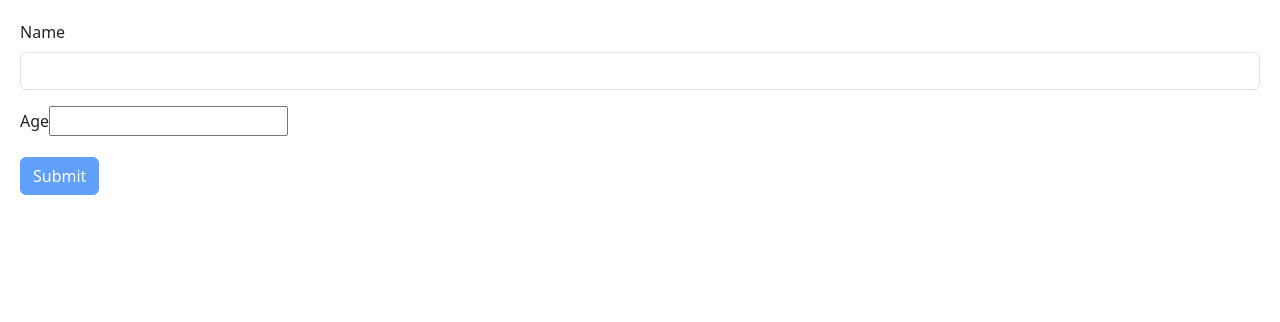
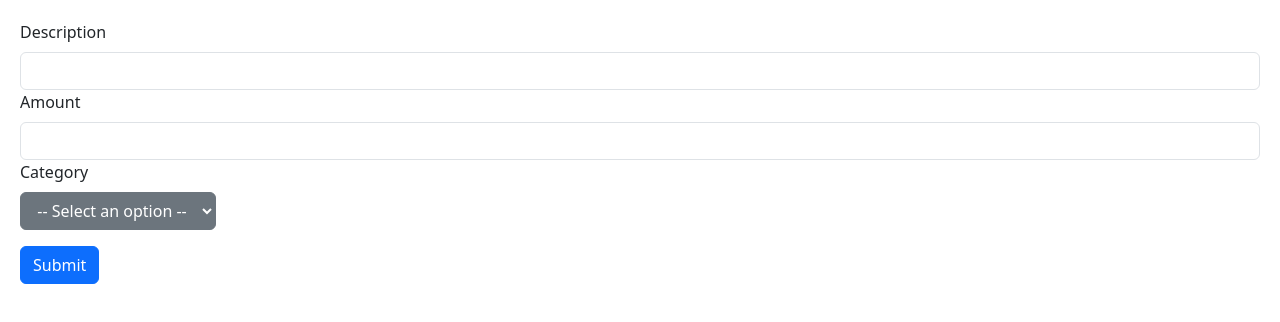
Before and after one commit to zephyr942/reacttutorial, a React app: page / in a window 1280 px wide. Shown: the top 322 px of the page. Built offline with nearby package versions, Linux system fonts and the light colour scheme; the HTML template or start-up script is replaced by a standard one.

Commit message:
4-10 Project-Expense Tracker P1

```diff
--- a/src/App.tsx
+++ b/src/App.tsx
@@ -10,13 +10,14 @@ import Cart from "./components/Cart";
 import NavBar from "./components/NavBar";
 import ExpandableText from "./components/ExpandableText";
 import Form from "./components/Form";
+import ExpenseTracker from "./components/ExpenseTracker";
 
 function App() {
   function handleClick() {}
 
   return (
     <>
-      <Form />
+      <ExpenseTracker />
     </>
   );
 }
--- /dev/null
+++ b/src/components/ExpenseTracker.tsx
@@ -0,0 +1,87 @@
+import React from "react";
+import { useForm } from "react-hook-form";
+import { z } from "zod";
+import { zodResolver } from "@hookform/resolvers/zod";
+
+const schema = z.object({
+  description: z
+    .string()
+    .min(3, { message: "Description must be at least 3 characters" }),
+  amount: z
+    .number({ error: "Age field is required." })
+    .min(3, { message: "Age must be bigger than 3" }),
+  category: z.string().min(1),
+});
+
+type FormData = z.infer<typeof schema>;
+
+const ExpenseTracker = () => {
+  const {
+    register,
+    handleSubmit,
+    formState: { errors, isValid },
+  } = useForm<FormData>({
+    resolver: zodResolver(schema),
+  });
+
+  const onSubmit = (data: FormData) => {
+    console.log(data);
+  };
+
+  return (
+    <form onSubmit={handleSubmit(onSubmit)}>
+      <div className="mb-3">
+        <label htmlFor="description" className="form-label">
+          Description
+        </label>
+        <input
+          {...register("description")}
+          id="description"
+          type="text"
+          className="form-control"
+        />
+        {errors.description && (
+          <p className="text-danger">{errors.description.message}</p>
+        )}
+        <label htmlFor="amount" className="form-label">
+          Amount
+        </label>
+        <input
+          {...register("amount", { valueAsNumber: true })}
+          id="amount"
+          type="number"
+          className="form-control"
+        />
+        {errors.amount && (
+          <p className="text-danger">{errors.amount.message}</p>
+        )}
+        <label htmlFor="category" className="form-label">
+          Category
+        </label>
+        <div className="mb-3">
+          <select
+            id="category"
+            name="categorydd"
+            className="btn btn-secondary dropdown-toggle"
+          >
+            <option value="" disabled selected hidden>
+              -- Select an option --
+            </option>
+            <option value="Groceries" className="dropdown-item">
+              Groceries
+            </option>
+            <option value="Utilities" className="dropdown-item">
+              Utilities
+            </option>
+            <option value="Entertainment" className="dropdown-item">
+              Entertainment
+            </option>
+          </select>
+        </div>
+      </div>
+      <button className="btn btn-primary">Submit</button>
+    </form>
+  );
+};
+
+export default ExpenseTracker;
```
